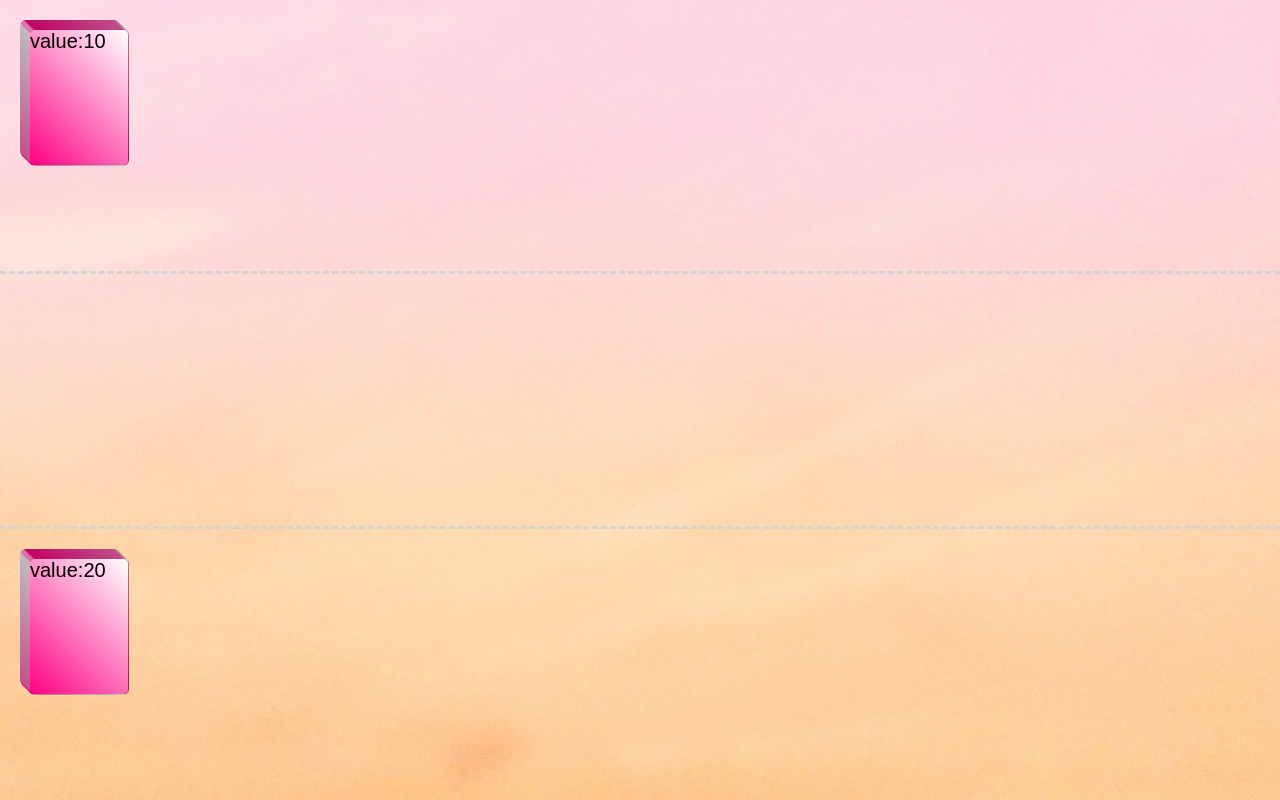
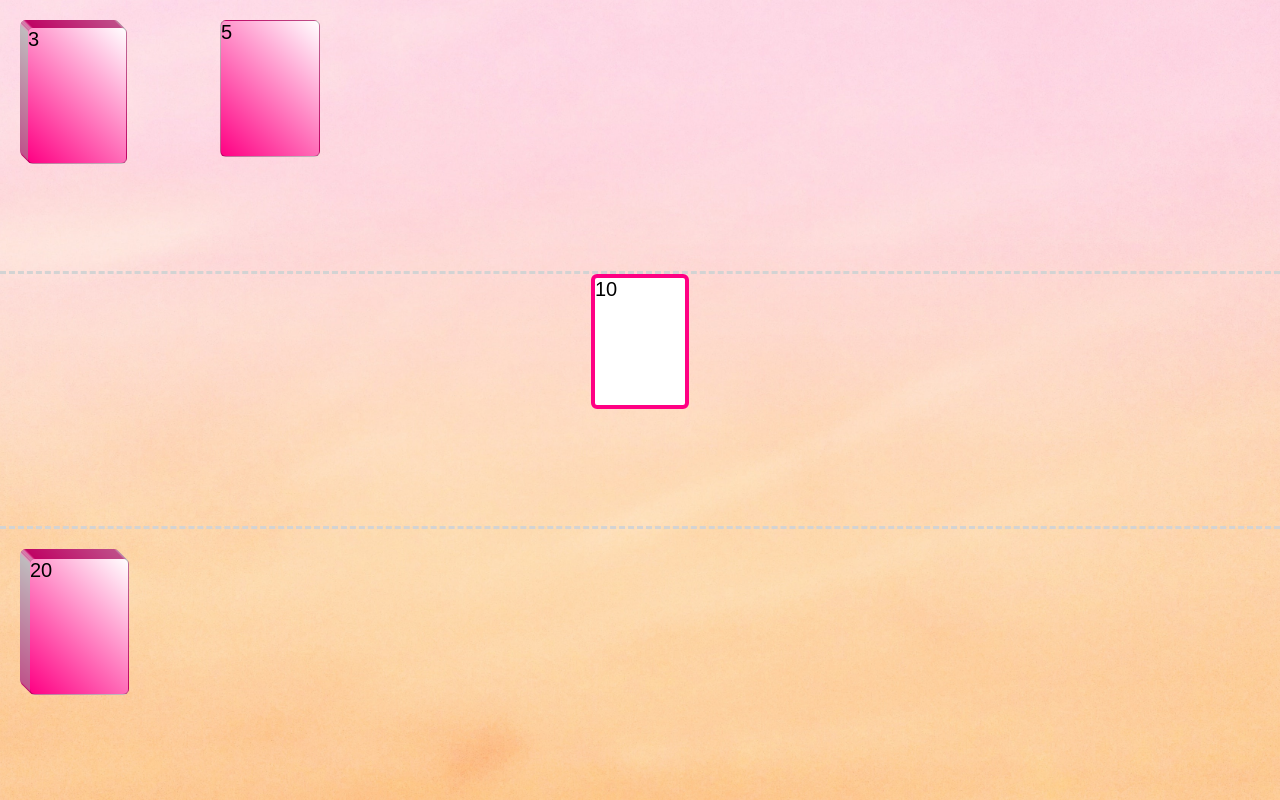
Before and after one commit to chenEini/Lemonade, a React (Create React App) app: page / in a window 1280 px wide. Built offline with nearby package versions, Linux system fonts and the light colour scheme.

Commit message:
add game logic

```diff
--- a/src/App.js
+++ b/src/App.js
@@ -1,4 +1,4 @@
-import React, { useState } from "react";
+import React, { useCallback, useEffect, useState } from "react";
 import { generateCards, shuffle } from "./utils";
 import PlayerBoard from "./components/PlayerBoard";
 import AiBoard from "./components/AiBoard";
@@ -21,13 +21,10 @@ function getInitialState() {
     playerHand: [],
     aiChosenCard: null,
     playerChosenCard: null,
-    standoffCards: [],
   };
 }
 
 export default function LemonadeStandoff() {
-  // use this function to render the layout of the game and hold the main state of the app
-
   const [gameState, setGameState] = useState(getInitialState());
 
   const handleDeckClick = () => {
@@ -35,7 +32,7 @@ export default function LemonadeStandoff() {
       const deckSize = gameState.playerDeck.length;
 
       if (gameState.playerHand.length < 3) {
-        const card = gameState.playerDeck[deckSize - 1];
+        const card = gameState.playerDeck.slice(-1);
         setGameState({
           ...gameState,
           playerDeck: gameState.playerDeck.slice(0, deckSize - 1),
@@ -47,24 +44,78 @@ export default function LemonadeStandoff() {
 
   const handleFaceUpCardClick = (card) => {
     if (gameState.playerChosenCard === null) {
-      const standoffCards = [...gameState.standoffCards, card];
       const cardIndex = gameState.playerHand.indexOf(card);
 
       gameState.playerHand.splice(cardIndex, 1);
 
       setGameState({
         ...gameState,
-        standoffCards,
         playerHand: gameState.playerHand,
         playerChosenCard: card,
       });
     }
   };
 
+  const performAiMove = useCallback(() => {
+    if (gameState.aiChosenCard === null) {
+      const deckSize = gameState.aiDeck.length;
+
+      const cards = gameState.aiDeck.slice(-2);
+      const aiChosenCard = Math.max(...cards);
+
+      setGameState({
+        ...gameState,
+        aiDeck: gameState.aiDeck.slice(0, deckSize - 2),
+        aiHand: [Math.min(...cards)],
+        aiChosenCard,
+      });
+    }
+  }, [gameState]);
+
+  const performRound = useCallback(() => {
+    if (
+      gameState.aiChosenCard !== null &&
+      gameState.playerChosenCard !== null
+    ) {
+      let aiDeck = gameState.aiDeck;
+      let playerDeck = gameState.playerDeck;
+
+      const winningCards = [
+        ...gameState.aiHand,
+        ...gameState.playerHand,
+        gameState.aiChosenCard,
+        gameState.playerChosenCard,
+      ];
+
+      if (gameState.aiChosenCard > gameState.playerChosenCard) {
+        aiDeck = shuffle([...aiDeck, ...winningCards]);
+      } else {
+        playerDeck = shuffle([...playerDeck, ...winningCards]);
+      }
+
+      setGameState({
+        ...gameState,
+        aiDeck,
+        playerDeck,
+        aiHand: [],
+        playerHand: [],
+        aiChosenCard: null,
+        playerChosenCard: null,
+      });
+    }
+  }, [gameState]);
+
+  useEffect(() => {
+    performAiMove();
+    performRound();
+  }, [gameState, performAiMove, performRound]);
+
   return (
     <div className={"main-board"}>
       <AiBoard deck={gameState.aiDeck} hand={gameState.aiHand}></AiBoard>
-      <StandoffArea standoffCards={gameState.standoffCards}></StandoffArea>
+      <StandoffArea
+        standoffCards={[gameState.aiChosenCard, gameState.playerChosenCard]}
+      ></StandoffArea>
       <PlayerBoard
         deck={gameState.playerDeck}
         hand={gameState.playerHand}
--- a/src/components/FaceDownCard.js
+++ b/src/components/FaceDownCard.js
@@ -3,7 +3,7 @@ export default function FaceDownCard({ index, value }) {
 
   return (
     <div className={"card face-down-card"} style={cardTransform}>
-      value:{value}
+      {value}
     </div>
   );
 }
--- a/src/components/StandoffArea.js
+++ b/src/components/StandoffArea.js
@@ -3,9 +3,7 @@ import FaceUpCard from "./FaceUpCard";
 export default function StandoffArea({ standoffCards }) {
   return (
     <div className={"standoff-area"}>
-      {standoffCards.map((card) => (
-        <FaceUpCard value={card} />
-      ))}
+      {standoffCards.map((card) => card && <FaceUpCard value={card} />)}
     </div>
   );
 }
```
